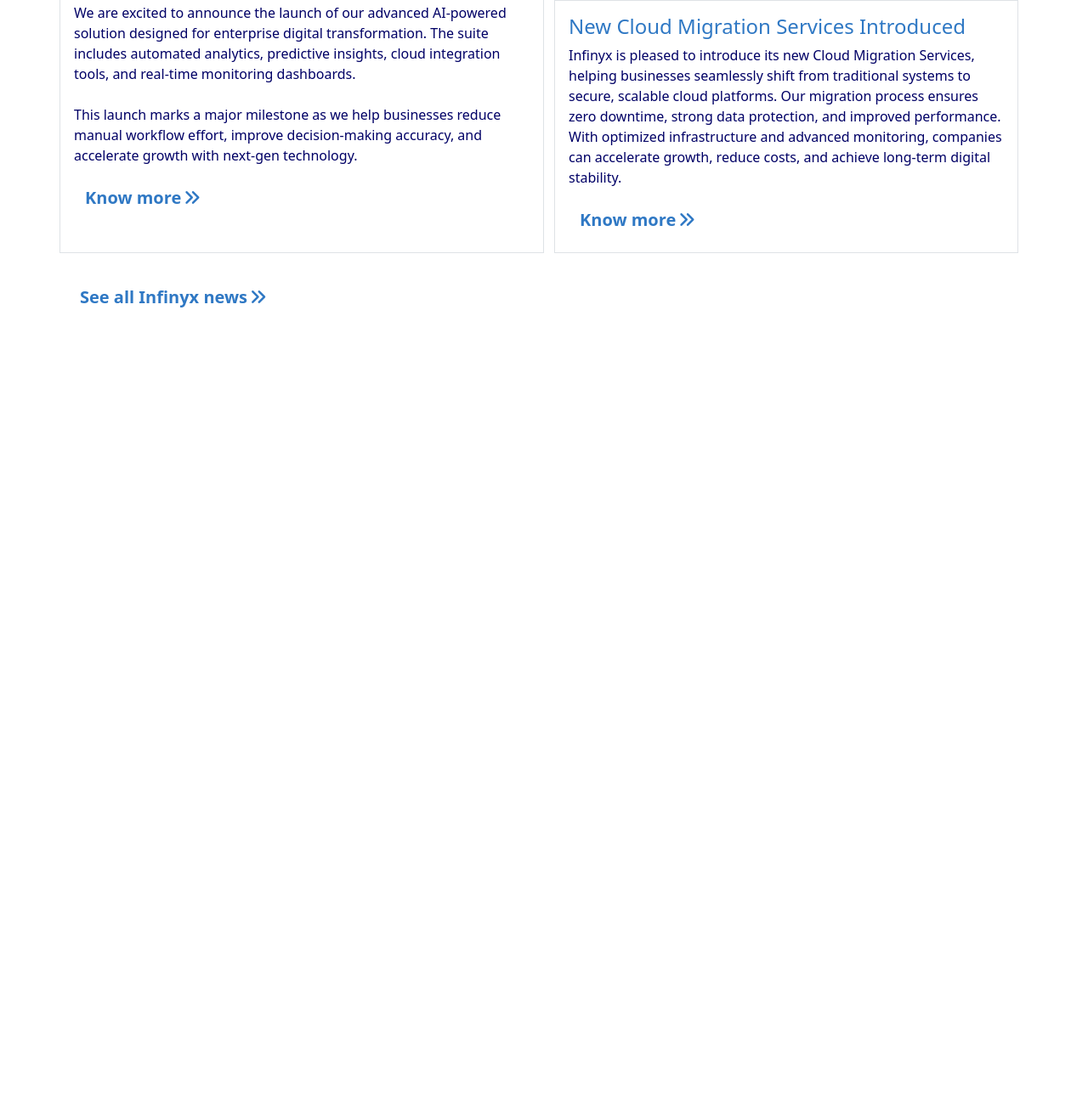
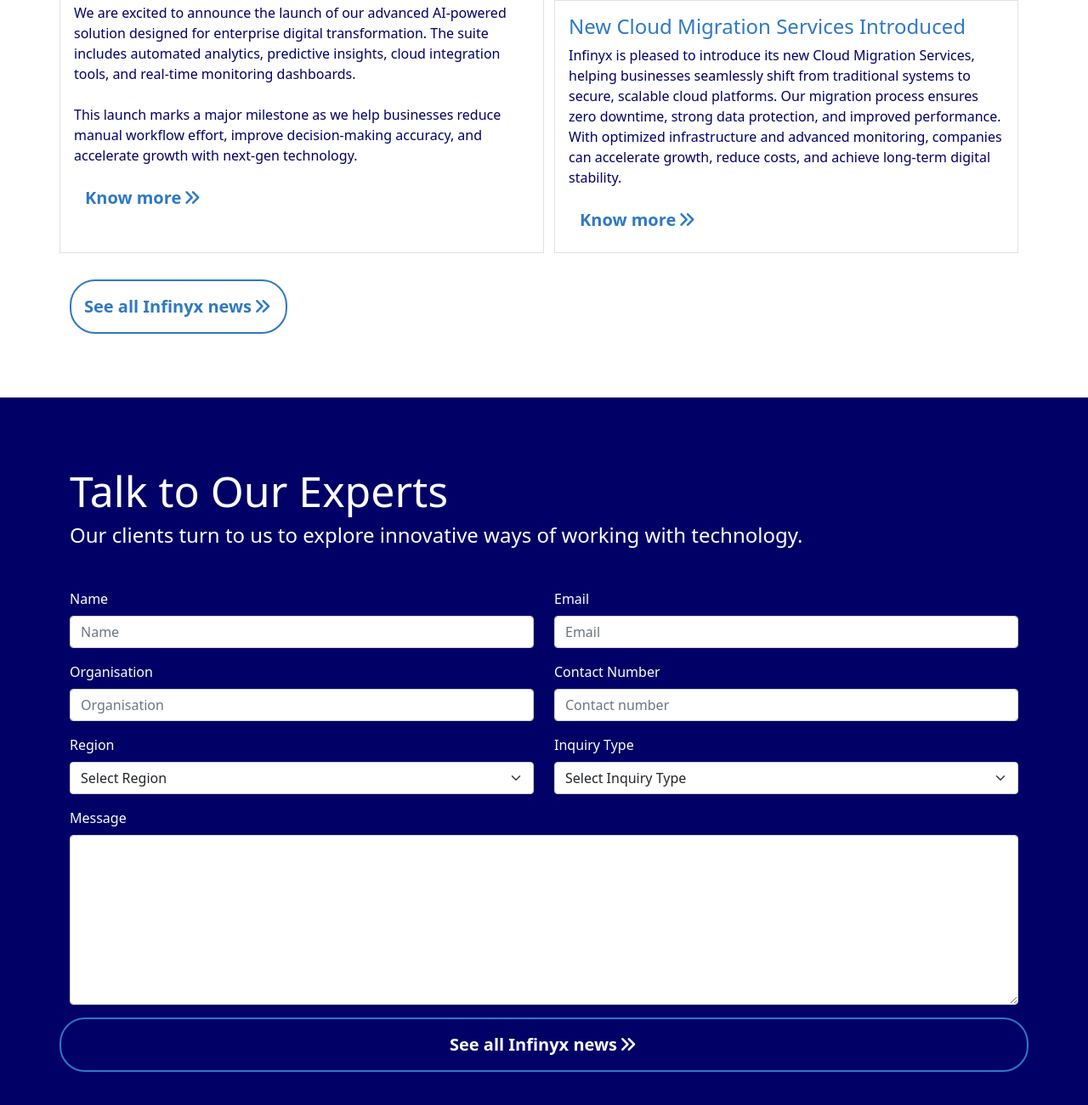
Before and after one commit to m-coder39/infinyx, a plain HTML site: page index.html in a window 1280 px wide. Shown: the part 2981-4282 px from the top of the page at 85% size. Before the commit the page ends 3427 px from the top, so only its background shows below. Drawn offline with nearby package versions, Linux system fonts and the light colour scheme.

Commit message:
Added till contact us updated

```diff
--- a/assets/css/style.css
+++ b/assets/css/style.css
@@ -114,21 +114,22 @@
 /* news */
 .news {
   padding: 60px 0;
+}
 .news-heading {
   color: var(--primary-color);
 }
 
-  h2 {
+.news h2 {
   font-size: 50px;
 }
-  .news-main img {
+.news .news-main img {
   height: 100px;
 }
-  .news-main {
+.news .news-main {
   border-color: #808080;
   position: relative;
 }
-  .news-main-company {
+.news .news-main-company {
   font-size: 100px;
 
   position: absolute;
@@ -136,36 +137,58 @@
   left: 165px;
   color: var(--primary-color);
 }
-  h3 {
+.news h3 {
   margin-top: 25px;
   color: var(--secondary-color);
   font-size: 30px;
 }
-  h3:hover {
+.news h3:hover {
   color: var(--bg-color);
 }
-  p {
+.news p {
   color: var(--primary-color);
 }
-  h4 {
+.news h4 {
   color: var(--secondary-color);
 }
-  h4:hover {
+.news h4:hover {
   color: var(--bg-color);
 }
-  .custom-btn {
+.news .custom-btn {
   color: var(--secondary-color);
   font-weight: bolder;
   font-size: 20px;
 }
-  .custom-btn:hover {
+.news .custom-btn:hover {
   color: var(--bg-color);
 }
-}
-.custom-see-all-btn {
+
+.news .custom-see-all-btn {
   color: var(--secondary-color);
   font-weight: bolder;
   font-size: 20px;
   margin: 15px 0;
-  border: #000066 !important;
+  border: 2px solid var(--secondary-color);
+  border-radius: 30px;
+  padding: 15px;
 }
+/* contact us */
+.contact-us {
+  background-color: var(--primary-color);
+  color: white;
+  padding: 80px 0;
+}
+.contact-us h2 {
+  font-size: 50px;
+}
+.contact-us .custom-submit-btn {
+  color: white;
+  font-weight: bolder;
+  font-size: 20px;
+  font-weight: bolder;
+
+  margin: 15px 0;
+  border: 2px solid var(--secondary-color);
+  border-radius: 30px;
+  padding: 15px;
+}
--- a/index.html
+++ b/index.html
@@ -346,5 +346,95 @@
         </button>
       </div>
     </section>
+    <section class="contact-us">
+      <div class="container">
+        <h2>Talk to Our Experts</h2>
+        <h4>
+          Our clients turn to us to explore innovative ways of working with
+          technology.
+        </h4>
+        <form>
+          <div class="row my-5">
+            <div class="col-6 mb-3">
+              <label for="" class="form-label">Name</label>
+              <input
+                type="text"
+                class="form-control"
+                placeholder="Name"
+                required
+                name=""
+                id=""
+              />
+            </div>
+            <div class="col-6 mb-3">
+              <label for="" class="form-label">Email</label>
+              <input
+                type="email"
+                class="form-control"
+                placeholder="Email"
+                required
+                name=""
+                id=""
+              />
+            </div>
+            <div class="col-6 mb-3">
+              <label for="" class="form-label">Organisation</label>
+              <input
+                type="text"
+                class="form-control"
+                placeholder="Organisation"
+                required
+                name=""
+                id=""
+              />
+            </div>
+            <div class="col-6 mb-3">
+              <label for="" class="form-label">Contact Number</label>
+              <input
+                type="text"
+                class="form-control"
+                placeholder="Contact number"
+                required
+              />
+            </div>
+            <div class="col-6 mb-3">
+              <label for="" class="form-label">Region</label>
+              <select class="form-select" aria-label="Default select example">
+                <option selected>Select Region</option>
+                <option value="north-america">North America</option>
+                <option value="south-america">South America</option>
+                <option value="middle-east">Middle East</option>
+                <option value="europe">Europe</option>
+                <option value="australia">Australia</option>
+                <option value="africa">Africa</option>
+              </select>
+            </div>
+            <div class="col-6 mb-3">
+              <label for="" class="form-label">Inquiry Type</label>
+              <select class="form-select" aria-label="Default select example">
+                <option selected>Select Inquiry Type</option>
+                <option value="project">Start a New Project</option>
+                <option value="pricing">Request Pricing</option>
+                <option value="support">Technical Support</option>
+                <option value="partnership">Partnership</option>
+                <option value="career">Careers</option>
+                <option value="general">General Inquiry</option>
+              </select>
+            </div>
+            <div>
+              <label for="" class="form-label">Message</label>
+              <textarea
+                class="form-control"
+                style="height: 200px"
+                id=""
+              ></textarea>
+            </div>
+            <button class="btn custom-submit-btn">
+              See all Infinyx news<i class="fa-solid fa-angles-right"></i>
+            </button>
+          </div>
+        </form>
+      </div>
+    </section>
   </body>
 </html>
```
Lines whose indentation alone changed are shown as unchanged.
